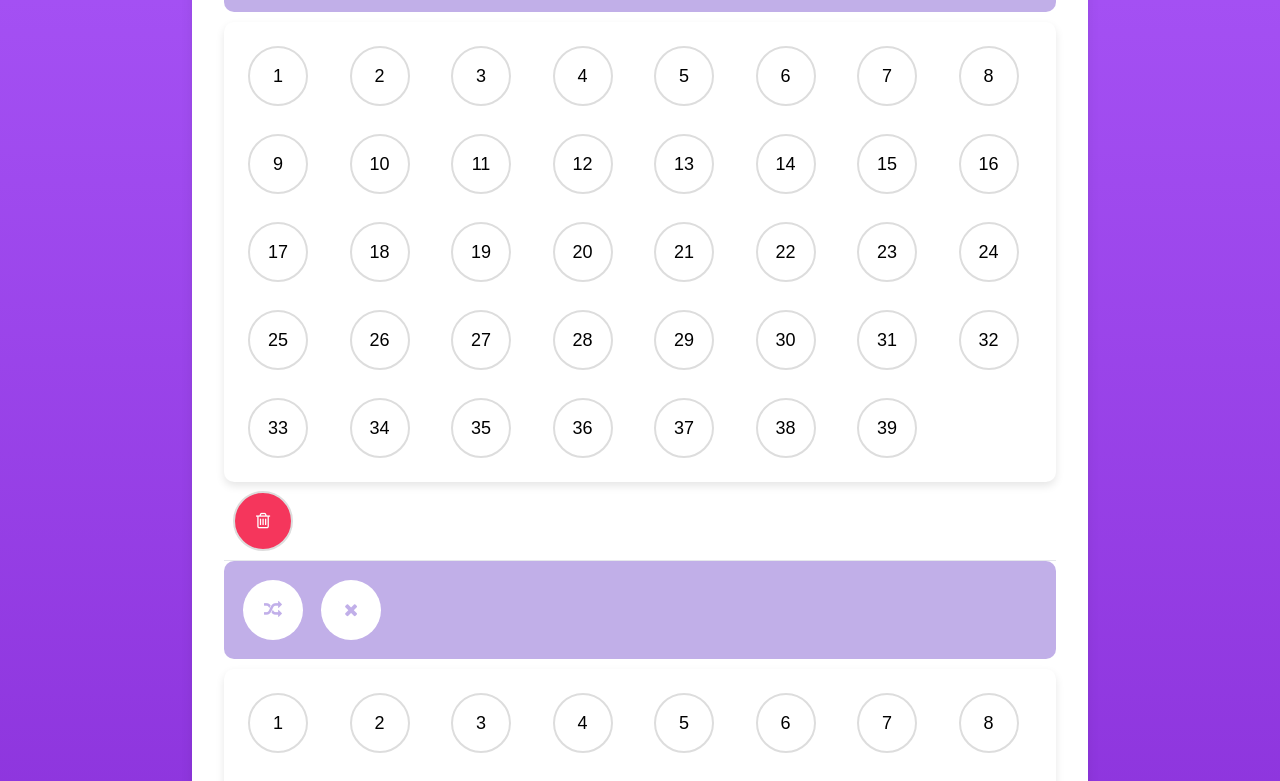
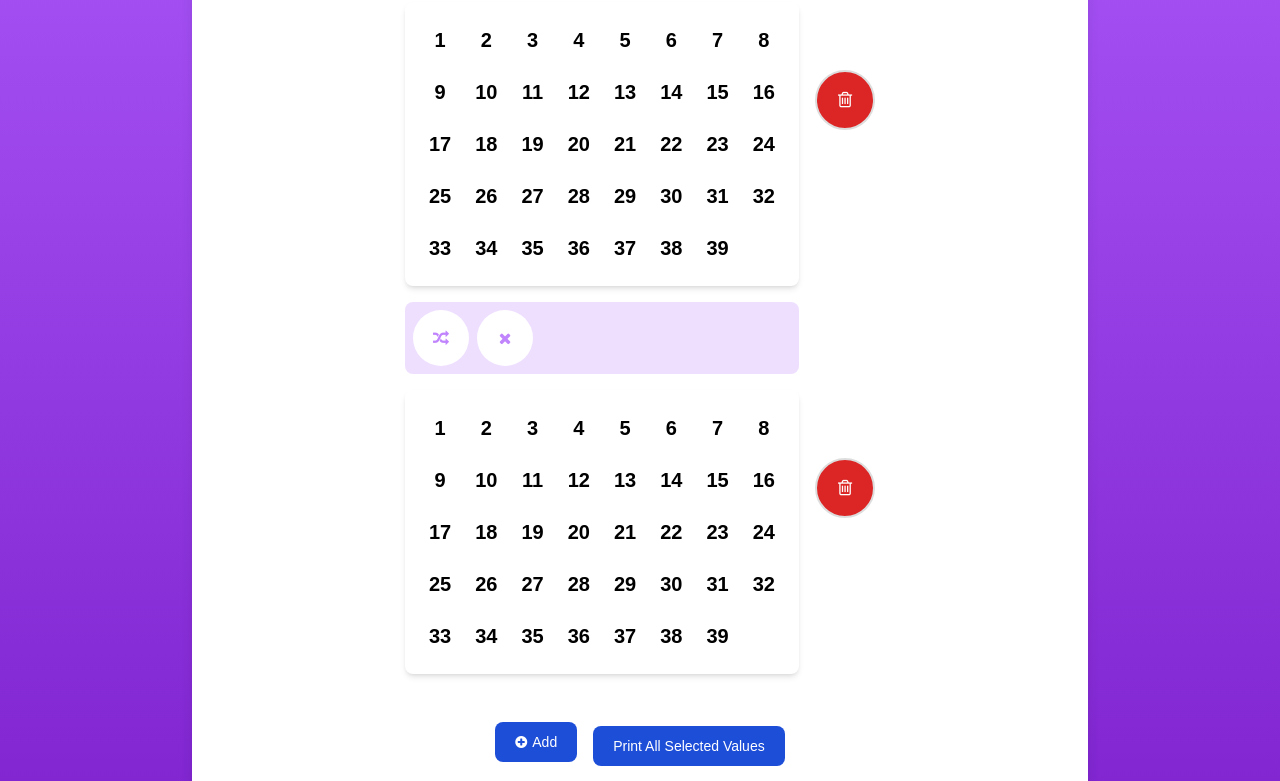
Before and after one commit to mahendersharma/color-trading, a React (Create React App) app: page /pick-one in a window 1280 px wide. Shown: the part 660-1441 px from the top of the page. Built offline with nearby package versions, Linux system fonts and the light colour scheme.

Commit message:
Add @babel/plugin-proposal-private-property-in-object to devDependencies

```diff
--- a/src/pages/Dashboard.jsx
+++ b/src/pages/Dashboard.jsx
@@ -7,7 +7,7 @@ function Dashboard() {
     <>
     <div className='mx-auto max-w-7xl px-2 py-3 sm:px-3 lg:px-4'>
     <Slider/>
-    <Selected/>
+    {/* <Selected/> */}
     </div>
     </>
   )
--- a/src/pages/NumberingButtons.jsx
+++ b/src/pages/NumberingButtons.jsx
@@ -45,72 +45,33 @@ const NumberingButtons = ({ onRemove, onUpdate }) => {
   return (
     <>
       <Col lg="12">
-        <div style={{
-          display: 'flex',
-          justifyContent: 'flex-start',
-          backgroundColor: 'rgb(183 162 229 / 86%)',
-          padding: '10px',
-          borderRadius: '10px',
-          marginBottom: '10px'
-        }}>
+        {/* Buttons for Auto-select and Clear */}
+        <div className="flex justify-start bg-purple-200 bg-opacity-75 p-2 rounded-lg mb-4">
           <Button
-            style={{
-              borderRadius: '10px',
-              marginRight: '10px',
-              fontSize: '16px',
-              backgroundColor: '#ffffff',
-              color: 'rgb(183 162 229 / 86%)',
-              borderRadius: '50%',
-              margin: '9px',
-              width: '60px',
-              height: '60px',
-              fontSize: '18px',
-            }}
+            className="mr-2 rounded-full bg-white text-purple-400 hover:bg-purple-400 hover:text-white transition-all duration-300 w-14 h-14 flex items-center justify-center"
             onClick={handleAutoSelectClick}
           >
-           <i className="fa fa-random" />
+            <i className="fa fa-random" />
           </Button>
           <Button
-            style={{
-              borderRadius: '10px',
-              backgroundColor: '#ffffff',
-              color: 'rgb(183 162 229 / 86%)',
-              borderRadius: '50%',
-              margin: '9px',
-              width: '60px',
-              height: '60px',
-              fontSize: '18px',
-            }}
+            className="rounded-full bg-white text-purple-400 hover:bg-purple-400 hover:text-white transition-all duration-300 w-14 h-14 flex items-center justify-center"
             onClick={handleClearClick}
           >
-            <i class="fa fa-times" aria-hidden="true"></i>
+            <i className="fa fa-times" aria-hidden="true" />
           </Button>
         </div>
-        <Card style={{
-          backgroundColor: 'white',
-          borderRadius: '10px',
-          padding: '15px',
-          boxShadow: '0 4px 8px rgba(0, 0, 0, 0.1)',
-          display: 'grid',
-          gridTemplateColumns: 'repeat(8, 1fr)',
-          gap: '10px'
-        }}>
+
+        {/* Number Grid */}
+        <Card className="bg-white rounded-lg p-4 shadow-md grid grid-cols-4 sm:grid-cols-6 md:grid-cols-8 gap-2">
           {Array.from({ length: 39 }, (_, index) => index + 1).map((value) => (
             <Button
               key={value}
               onClick={() => handleButtonClick(value)}
               disabled={selectedValues.length >= 6 && !selectedValues.includes(value)}
-              style={{
-                borderRadius: '50%',
-                margin: '9px',
-                width: '60px',
-                height: '60px',
-                fontSize: '18px',
-                color: selectedValues.includes(value) ? 'white' : 'black',
-                backgroundColor: selectedValues.includes(value) ? 'rgb(183 162 229 / 86%)' : 'white',
-                border: '2px solid #ddd',
-                transition: 'background-color 0.3s ease, color 0.3s ease',
-              }}
+              className={`rounded-full p-2 text-xl font-bold transition-all duration-300
+              ${selectedValues.includes(value) ? 'bg-purple-400 text-white' : 'bg-white text-black'}
+              ${selectedValues.includes(value) ? 'hover:bg-purple-500' : 'hover:bg-gray-200'}
+              `}
             >
               {value}
             </Button>
--- a/src/pages/ParentComponent.jsx
+++ b/src/pages/ParentComponent.jsx
@@ -1,5 +1,3 @@
-// ParentComponent.js
-
 import React, { useState, useEffect } from 'react';
 import { Button } from 'reactstrap';
 import NumberingButtons from './NumberingButtons'; // Adjust the import path based on your project structure
@@ -44,65 +42,66 @@ const ParentComponent = () => {
   return (
     <>
       {allSelectedValues.map((selectedValues, index) => (
-        <div key={index}>
+        <div key={index} className="flex flex-col md:flex-row items-center justify-center w-full mb-4">
+          <div className="w-full md:w-auto">
             <NumberingButtons
               selectedValues={selectedValues}
               onRemove={() => handleRemoveClick(index)}
               onUpdate={(newSelectedValues) => updateSelectedValues(index, newSelectedValues)}
             />
+          </div>
+
           {allSelectedValues.length > 1 ? (
-            <Button onClick={() => handleRemoveClick(index)} color="danger" style={{
-              marginLeft: '10px', backgroundColor: '#f5365c',
-              color: 'white',
-              borderRadius: '50%',
-              margin: '9px',
+            <Button
+              onClick={() => handleRemoveClick(index)}
+              color="danger"
+              className="ml-4 mt-4 md:mt-0 bg-red-600 text-white rounded-full p-3 hover:bg-red-700 transition-all duration-300"
+              style={{
                 width: '60px',
                 height: '60px',
                 fontSize: '18px',
                 border: '2px solid #ddd',
-            }}>
-              <i class="fa fa-trash-o" aria-hidden="true"></i>
-
+              }}
+            >
+              <i className="fa fa-trash-o" aria-hidden="true"></i>
             </Button>
           ) : (
             <Button
               disabled
               color="danger"
+              className="ml-4 mt-4 md:mt-0 bg-red-600 text-white rounded-full p-3 opacity-60 cursor-not-allowed"
               style={{
-                marginLeft: '10px',
-                backgroundColor: '#f5365c',
-                color: 'white',
-                borderRadius: '50%',
-                margin: '9px',
                 width: '60px',
                 height: '60px',
                 fontSize: '18px',
                 border: '2px solid #ddd',
-                transition: 'background-color 0.3s ease, color 0.3s ease',
-                opacity: 0.6, // Custom opacity for disabled state
-                cursor: 'not-allowed', // To show disabled cursor
               }}
             >
-              <i className="fa fa-trash-o" />
+              <i className="fa fa-trash-o" aria-hidden="true"></i>
             </Button>
           )}
-          <hr />
+          <hr className="w-full mt-4 md:hidden" />
         </div>
       ))}
 
-
-
-
-
-      <div className="p-8 flex justify-center items-center">
-      <button type="button" class="text-white bg-blue-700 hover:bg-blue-800 focus:ring-4 focus:ring-blue-300 font-medium rounded-lg text-sm px-5 py-2.5 me-2 mb-2 dark:bg-blue-600 dark:hover:bg-blue-700 focus:outline-none dark:focus:ring-blue-800" onClick={handleAddClick}>
-      <i className="fa fa-plus-circle" aria-hidden="true" style={{ marginRight: '5px' }} /> Add
+      <div className="p-8 flex flex-col md:flex-row justify-center items-center space-y-4 md:space-y-0 md:space-x-4">
+        <button
+          type="button"
+          className="text-white bg-blue-700 hover:bg-blue-800 focus:ring-4 focus:ring-blue-300 font-medium rounded-lg text-sm px-5 py-2.5 mb-2 dark:bg-blue-600 dark:hover:bg-blue-700 focus:outline-none dark:focus:ring-blue-800 transition-all duration-300"
+          onClick={handleAddClick}
+        >
+          <i className="fa fa-plus-circle" aria-hidden="true" style={{ marginRight: '5px' }} />
+          Add
         </button>
 
-      <button type="button" class="text-white bg-blue-700 hover:bg-blue-800 focus:ring-4 focus:ring-blue-300 font-medium rounded-lg text-sm px-5 py-2.5 me-2 mb-2 dark:bg-blue-600 dark:hover:bg-blue-700 focus:outline-none dark:focus:ring-blue-800" onClick={printAllSelectedValues}>        Print All Selected Values
+        <button
+          type="button"
+          className="text-white bg-blue-700 hover:bg-blue-800 focus:ring-4 focus:ring-blue-300 font-medium rounded-lg text-sm px-5 py-2.5 mb-2 dark:bg-blue-600 dark:hover:bg-blue-700 focus:outline-none dark:focus:ring-blue-800 transition-all duration-300"
+          onClick={printAllSelectedValues}
+        >
+          Print All Selected Values
         </button>
       </div>
-
     </>
   );
 };
--- a/src/pages/pickOne.jsx
+++ b/src/pages/pickOne.jsx
@@ -6,10 +6,10 @@ function PickOne() {
         <>
             <div className="bg-gradient-to-b from-purple-500 to-purple-700 p-4">
                 {/* Main Container */}
-                <div className="flex justify-between items-center mx-auto max-w-7xl px-4 py-8">
+                <div className="flex flex-col md:flex-row justify-between items-center mx-auto max-w-7xl px-4 py-8">
 
                     {/* Left Side - Logo */}
-                    <div className="flex items-center">
+                    <div className="flex items-center mb-4 md:mb-0">
                         <img
                             style={{ width: '210px' }}
                             src="https://emiratesdraw.com/assets/multi_game/logo/logo_white_Pick1.png"
@@ -19,67 +19,67 @@ function PickOne() {
                     </div>
 
                     {/* Middle - Next Draw Countdown */}
-                    <div className="text-center">
-                        <p className="text-4xl font-semibold text-white tracking-tight">
+                    <div className="text-center mb-4 md:mb-0">
+                        <p className="text-2xl md:text-4xl font-semibold text-white tracking-tight">
                             NEXT DRAW
                         </p>
-                        <p className="text-white text-lg mt-1">
+                        <p className="text-white text-base md:text-lg mt-1">
                             Saturday, 14 Sep 2024
                         </p>
 
-                        <div className="mt-2 flex justify-center space-x-4 text-white">
+                        <div className="mt-2 flex justify-center space-x-2 md:space-x-4 text-white">
                             {/* Days Block */}
                             <div className="flex flex-col items-center">
-                                <div className="bg-white text-purple-600 font-bold text-4xl px-5 py-2 rounded-md">
+                                <div className="bg-white text-purple-600 font-bold text-2xl md:text-4xl px-3 md:px-5 py-1 md:py-2 rounded-md">
                                     00
                                 </div>
-                                <span className="text-sm mt-1">DAYS</span>
+                                <span className="text-xs md:text-sm mt-1">DAYS</span>
                             </div>
 
                             {/* Separator */}
-                            <div className="flex items-center text-white text-4xl font-bold">:</div>
+                            <div className="flex items-center text-white text-2xl md:text-4xl font-bold">:</div>
 
                             {/* Hours Block */}
                             <div className="flex flex-col items-center">
-                                <div className="bg-white text-purple-600 font-bold text-4xl px-5 py-2 rounded-md">
+                                <div className="bg-white text-purple-600 font-bold text-2xl md:text-4xl px-3 md:px-5 py-1 md:py-2 rounded-md">
                                     02
                                 </div>
-                                <span className="text-sm mt-1">HOURS</span>
+                                <span className="text-xs md:text-sm mt-1">HOURS</span>
                             </div>
 
                             {/* Separator */}
-                            <div className="flex items-center text-white text-4xl font-bold">:</div>
+                            <div className="flex items-center text-white text-2xl md:text-4xl font-bold">:</div>
 
                             {/* Minutes Block */}
                             <div className="flex flex-col items-center">
-                                <div className="bg-white text-purple-600 font-bold text-4xl px-5 py-2 rounded-md">
+                                <div className="bg-white text-purple-600 font-bold text-2xl md:text-4xl px-3 md:px-5 py-1 md:py-2 rounded-md">
                                     32
                                 </div>
-                                <span className="text-sm mt-1">MINUTES</span>
+                                <span className="text-xs md:text-sm mt-1">MINUTES</span>
                             </div>
 
                             {/* Separator */}
-                            <div className="flex items-center text-white text-4xl font-bold">:</div>
+                            <div className="flex items-center text-white text-2xl md:text-4xl font-bold">:</div>
 
                             {/* Seconds Block */}
                             <div className="flex flex-col items-center">
-                                <div className="bg-white text-purple-600 font-bold text-4xl px-5 py-2 rounded-md">
+                                <div className="bg-white text-purple-600 font-bold text-2xl md:text-4xl px-3 md:px-5 py-1 md:py-2 rounded-md">
                                     27
                                 </div>
-                                <span className="text-sm mt-1">SECONDS</span>
+                                <span className="text-xs md:text-sm mt-1">SECONDS</span>
                             </div>
                         </div>
                     </div>
 
                     {/* Right Side - Promotion Text */}
-                    <div className="text-white text-right">
-                        <p className="text-lg font-bold">Win up to 7x your entry value</p>
+                    <div className="text-white text-center md:text-right">
+                        <p className="text-base md:text-lg font-bold">Win up to 7x your entry value</p>
                     </div>
                 </div>
 
                 {/* Bottom Links */}
                 <div className="border-t border-purple-600 mt-8 py-4 text-center">
-                    <div className="flex justify-center space-x-4 text-white text-sm">
+                    <div className="flex flex-wrap justify-center space-x-2 md:space-x-4 text-white text-xs md:text-sm">
                         <a href="#" className="hover:text-gray-600">Buy Now</a>
                         <a href="#" className="hover:text-gray-600">Scan Coupon</a>
                         <a href="#" className="hover:text-gray-600">How to Play</a>
@@ -87,25 +87,21 @@ function PickOne() {
                         <a href="#" className="hover:text-gray-600">Winners</a>
                     </div>
                 </div>
-
-
-
             </div>
 
+            {/* Call to Action */}
             <div className="border-t mt-8 py-4 text-center bg-white">
-                <div className="flex justify-center space-x-4 text-black text-4xl font-semibold tracking-tight">
+                <div className="flex justify-center space-x-4 text-black text-2xl md:text-4xl font-semibold tracking-tight">
                     Buy Now
                 </div>
             </div>
 
-
-
-            <div className="min-h-screen  p-8 flex justify-center items-center bg-gradient-to-b from-purple-500 to-purple-700 p-4 ">
-                <div className="bg-white p-8 rounded-lg shadow-lg w-full max-w-4xl">
+            {/* Parent Component Container */}
+            <div className="min-h-screen p-4 md:p-8 flex justify-center items-center bg-gradient-to-b from-purple-500 to-purple-700">
+                <div className="bg-white p-4 md:p-8 rounded-lg shadow-lg w-full max-w-4xl">
                     <ParentComponent />
                 </div>
             </div>
-
         </>
     )
 }
```
Lines whose indentation alone changed are shown as unchanged.
